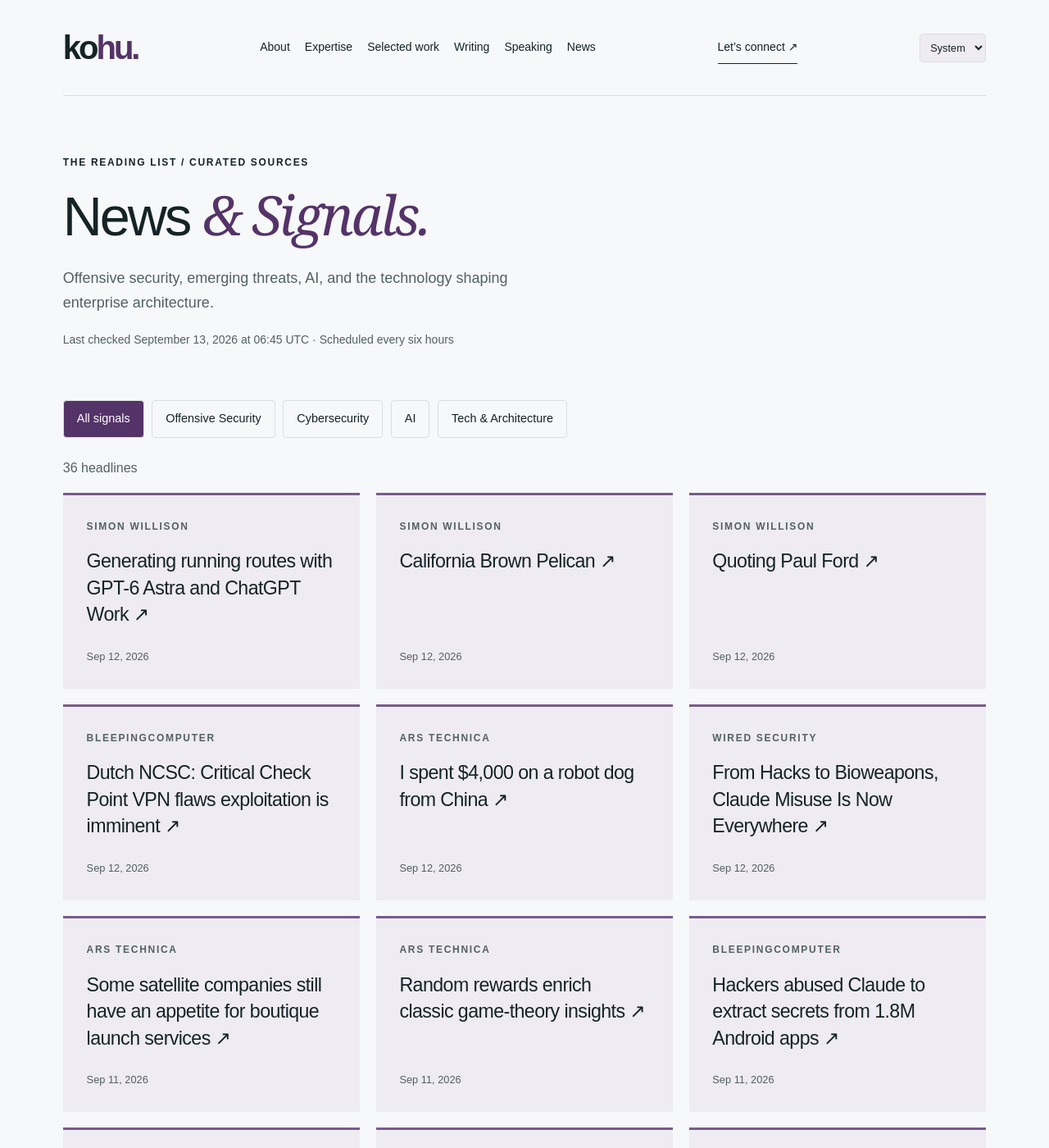
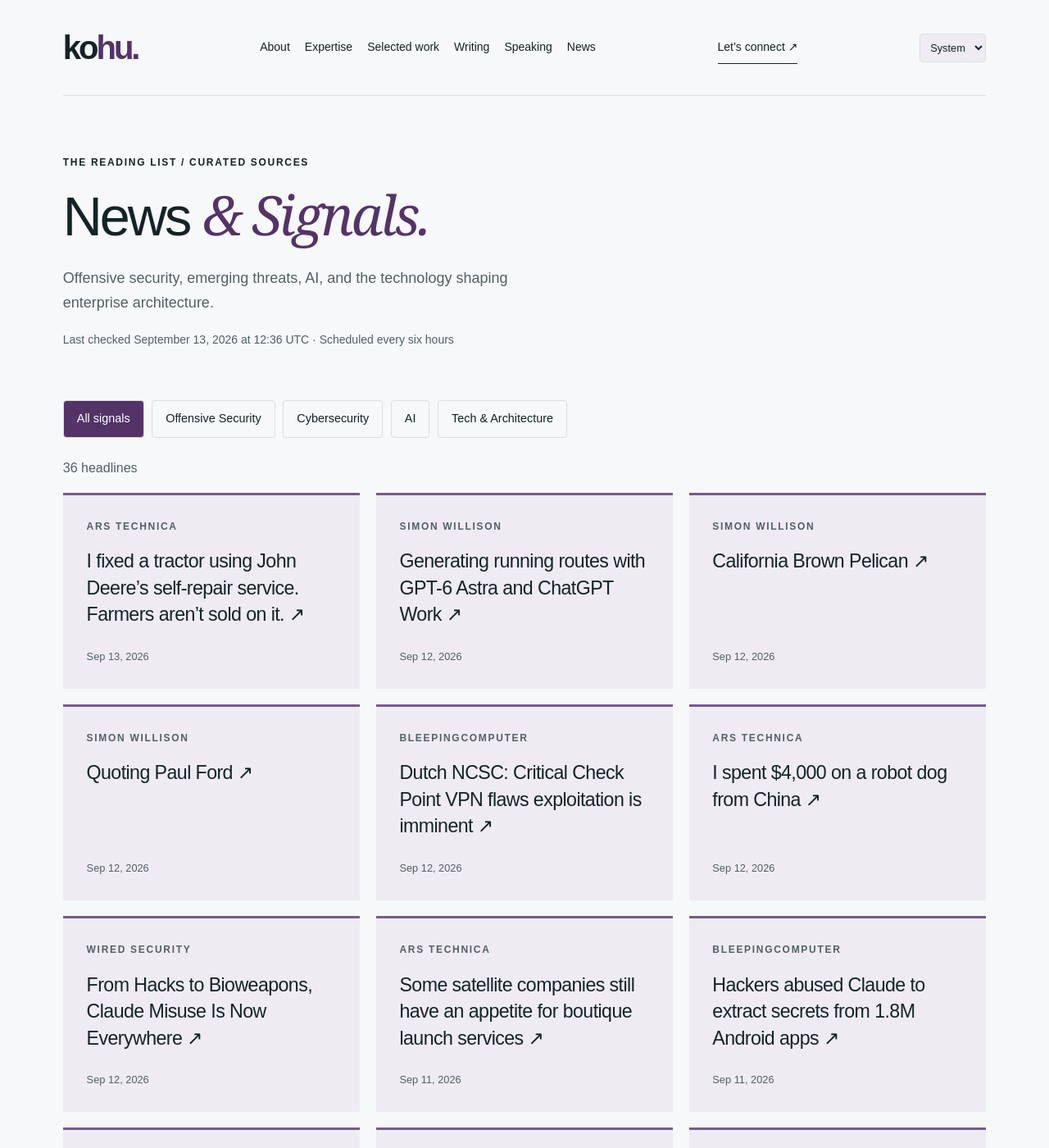
Before and after one commit to hntk/hntk.github.io, a Jekyll site: the page built from news/index.html, in a window 1280 px wide and 1400 px high. Shown: the whole window at 82% size. Built offline with Jekyll 4.4.1, drawn with Linux system fonts in a browser that asks for light colours; part of the change alters nothing that is shown.

Commit message:
Refresh News and Signals

```diff
--- a/_data/news.json
+++ b/_data/news.json
@@ -1,6 +1,14 @@
 {
-  "updated": "2026-09-13T06:45:28.384917+00:00",
+  "updated": "2026-09-13T12:36:41.345511+00:00",
   "items": [
+    {
+      "title": "I fixed a tractor using John Deere’s self-repair service. Farmers aren’t sold on it.",
+      "url": "https://arstechnica.com/gadgets/2026/09/i-fixed-a-tractor-using-john-deeres-self-repair-service-farmers-arent-sold-on-it/",
+      "published": "2026-09-13T11:00:41+00:00",
+      "source": "Ars Technica",
+      "source_id": "ars-technica",
+      "category": "tech-architecture"
+    },
     {
       "title": "Generating running routes with GPT-6 Astra and ChatGPT Work",
       "url": "https://simonwillison.net/2026/Sep/12/astra-running-routes/",
@@ -53,14 +61,6 @@
       "title": "Some satellite companies still have an appetite for boutique launch services",
       "url": "https://arstechnica.com/space/2026/09/some-satellite-companies-still-have-an-appetite-for-boutique-launch-services/",
       "published": "2026-09-11T23:34:45+00:00",
-      "source": "Ars Technica",
-      "source_id": "ars-technica",
-      "category": "tech-architecture"
-    },
-    {
-      "title": "Random rewards enrich classic game-theory insights",
-      "url": "https://arstechnica.com/science/2026/09/random-rewards-enrich-classic-game-theory-contests/",
-      "published": "2026-09-11T21:41:16+00:00",
       "source": "Ars Technica",
       "source_id": "ars-technica",
       "category": "tech-architecture"
@@ -295,79 +295,79 @@
       "id": "ars-technica",
       "name": "Ars Technica",
       "status": "ok",
-      "last_success": "2026-09-13T06:45:28.384917+00:00"
+      "last_success": "2026-09-13T12:36:41.345511+00:00"
     },
     {
       "id": "bleepingcomputer",
       "name": "BleepingComputer",
       "status": "ok",
-      "last_success": "2026-09-13T06:45:28.384917+00:00"
+      "last_success": "2026-09-13T12:36:41.345511+00:00"
     },
     {
       "id": "cloudflare",
       "name": "Cloudflare",
       "status": "ok",
-      "last_success": "2026-09-13T06:45:28.384917+00:00"
+      "last_success": "2026-09-13T12:36:41.345511+00:00"
     },
     {
       "id": "dark-reading",
       "name": "Dark Reading",
       "status": "ok",
-      "last_success": "2026-09-13T06:45:28.384917+00:00"
+      "last_success": "2026-09-13T12:36:41.345511+00:00"
     },
     {
       "id": "hugging-face",
       "name": "Hugging Face",
       "status": "ok",
-      "last_success": "2026-09-13T06:45:28.384917+00:00"
+      "last_success": "2026-09-13T12:36:41.345511+00:00"
     },
     {
       "id": "microsoft-research",
       "name": "Microsoft Research",
       "status": "ok",
-      "last_success": "2026-09-13T06:45:28.384917+00:00"
+      "last_success": "2026-09-13T12:36:41.345511+00:00"
     },
     {
       "id": "nvidia",
       "name": "NVIDIA",
       "status": "ok",
-      "last_success": "2026-09-13T06:45:28.384917+00:00"
+      "last_success": "2026-09-13T12:36:41.345511+00:00"
     },
     {
       "id": "portswigger",
       "name": "PortSwigger Research",
       "status": "ok",
-      "last_success": "2026-09-13T06:45:28.384917+00:00"
+      "last_success": "2026-09-13T12:36:41.345511+00:00"
     },
     {
       "id": "schneier",
       "name": "Schneier on Security",
       "status": "ok",
-      "last_success": "2026-09-13T06:45:28.384917+00:00"
+      "last_success": "2026-09-13T12:36:41.345511+00:00"
     },
     {
       "id": "simon-willison",
       "name": "Simon Willison",
       "status": "ok",
-      "last_success": "2026-09-13T06:45:28.384917+00:00"
+      "last_success": "2026-09-13T12:36:41.345511+00:00"
     },
     {
       "id": "specterops",
       "name": "SpecterOps",
       "status": "ok",
-      "last_success": "2026-09-13T06:45:28.384917+00:00"
+      "last_success": "2026-09-13T12:36:41.345511+00:00"
     },
     {
       "id": "trail-of-bits",
       "name": "Trail of Bits",
       "status": "ok",
-      "last_success": "2026-09-13T06:45:28.384917+00:00"
+      "last_success": "2026-09-13T12:36:41.345511+00:00"
     },
     {
       "id": "wired",
       "name": "WIRED Security",
       "status": "ok",
-      "last_success": "2026-09-13T06:45:28.384917+00:00"
+      "last_success": "2026-09-13T12:36:41.345511+00:00"
     }
   ]
 }
```
